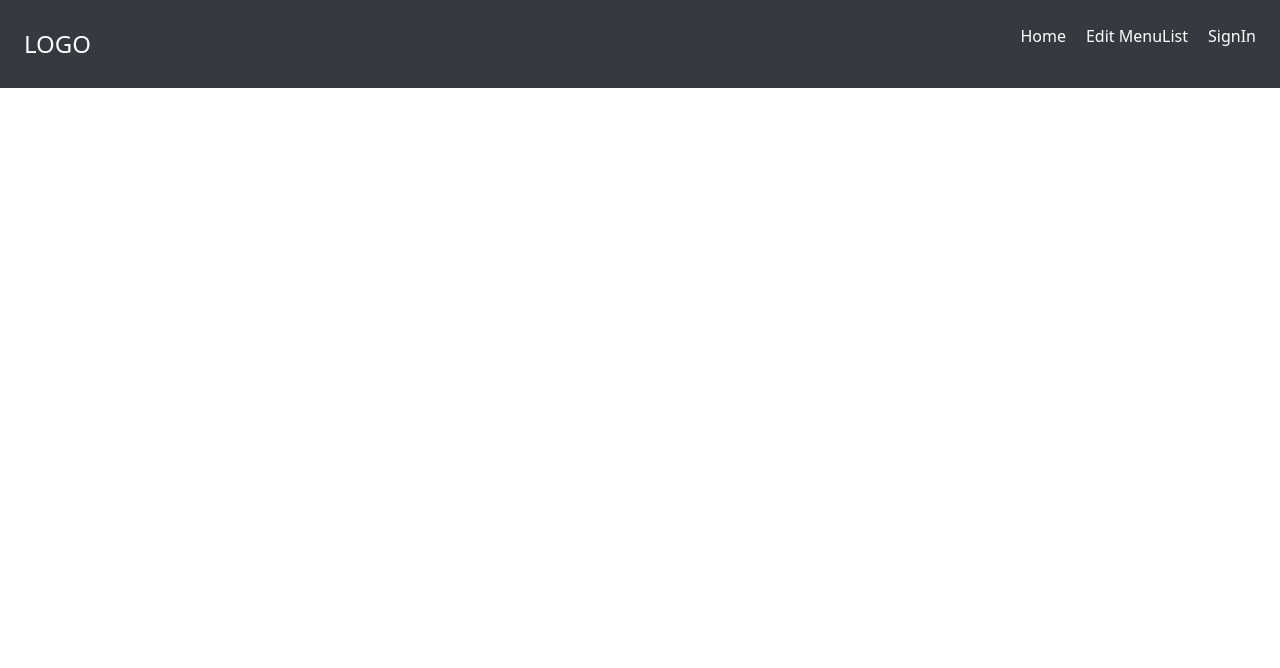
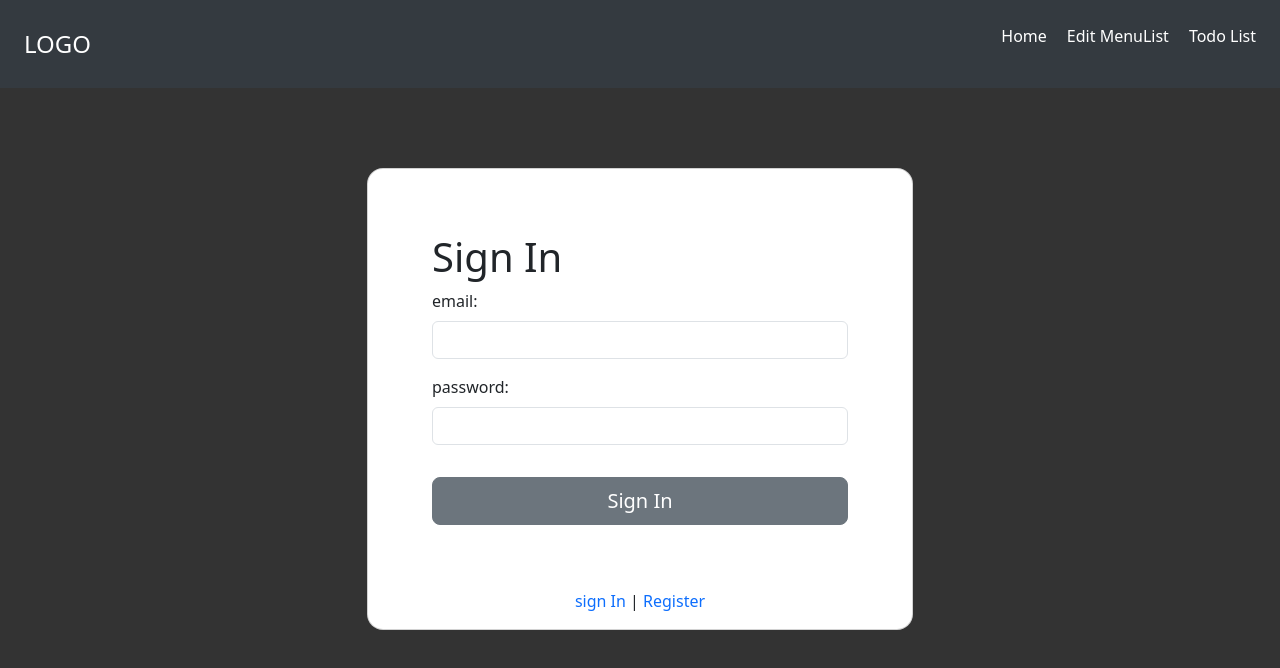
Before and after one commit to kana7777/musical-journey, a Vue app in the folder allmax/: page /todo_list in a window 1280 px wide. Shown: the top 668 px of the page. Built offline with nearby package versions, Linux system fonts and the light colour scheme.

Commit message:
[fix]sign out and todolist html

```diff
--- a/allmax/src/App.vue
+++ b/allmax/src/App.vue
@@ -21,4 +21,46 @@ import Navbar from './components/NavigationBar.vue';
 }
 
 
+.grid-container {
+  background: #333;
+  display: grid;
+  place-items: center;
+  height:100vh;
+  overflow-y: hidden;
+}
+
+.content {
+  text-align: center;
+  color: #ffe;
+}
+/* 捲軸寬度及高度 */
+::-webkit-scrollbar {
+  width: 10px; /*右側捲軸寬度*/
+  height: 10px; /*下方捲軸高度*/
+  border-radius: 50px;
+}
+/* 軌道背景底色 */
+::-webkit-scrollbar-track {
+  background:#333;
+
+}
+
+/* 滑桿顏色 */
+::-webkit-scrollbar-thumb {
+  background: #333;
+}
+/* 滑桿滑鼠滑入時的顏色 */
+::-webkit-scrollbar-thumb:hover {
+  background: #666;
+
+}
+/* 捲軸兩側頂端的按鈕 */
+::-webkit-scrollbar-button {
+  background-color: #333;
+
+}
+/* 捲軸兩側頂端的按鈕滑鼠滑入時的顏色 */
+::-webkit-scrollbar-button:hover {
+  background-color: #666;
+}
 </style>
--- a/allmax/src/components/NavigationBar.vue
+++ b/allmax/src/components/NavigationBar.vue
@@ -14,7 +14,7 @@
       <li><router-link to="/">Home</router-link></li>
       <li><router-link to="/DrinkMenu">Edit MenuList</router-link></li>
 
-      <li><router-link to="/signIn">SignIn</router-link></li>
+      <li><router-link to="/todo_list">Todo List</router-link></li>
     </ul>
   </nav>
 </template>
--- a/allmax/src/router/index.js
+++ b/allmax/src/router/index.js
@@ -18,8 +18,8 @@ const routes = [
             component: () => import('../views/DrinkMenu.vue'),
           },
           {
-            path: '/SignIn',
-            name: 'SignIn',
+            path: '/todo_list',
+            name: 'todo_list',
             component: () => import('../views/SignIn.vue'),
           },
 
--- a/allmax/src/views/HomeP.vue
+++ b/allmax/src/views/HomeP.vue
@@ -8,20 +8,14 @@
 
       <div class="grid-container">
         <div class="content">
+          <div class="text">
+            becky chen
+          </div>
         </div>
       </div>
       </div>
 </template>
 
-<style>
-.grid-container {
-  background: #333;
-  display: grid;
-  place-items: center;
-  height: 100vh;
-}
+<style scoped>
 
-.content {
-  text-align: center;
-}
 </style>
--- a/allmax/src/views/SignIn.vue
+++ b/allmax/src/views/SignIn.vue
@@ -1,15 +1,16 @@
 <script setup>
 import { ref } from "vue";
 import axios from "axios";
-
 const site = "https://todolist-api.hexschool.io";
 
-const isSignUp = ref(false);
+
+const isSignUp = ref(false);//註冊/登入
 const signUpEmail = ref("");
 const signUpPassword = ref("");
 const signUpName = ref("");
 const messageSignUp = ref("");
 const isSignedIn = ref(false); //是否已經登入
+const checkUser = ref("");
 
 const signUp = async () => {
   //收集送出資料
@@ -27,6 +28,7 @@ const signUp = async () => {
     messageSignUp.value = "註冊失敗" + error.message;
   }
 };
+
 //登入
 const emailSignIn = ref("");
 const passwordSignIn = ref("");
@@ -42,6 +44,7 @@ const signIn = async () => {
     const response = await axios.post(`${site}/users/sign_in`, SignInData);
     token.value = response.data.token;
     isSignedIn.value = true;
+    checkUser.value = response.data.nickname;
   } catch (error) {
     token.value = "失敗";
   }
@@ -51,7 +54,6 @@ const signIn = async () => {
 
 const tokenCheck = ref("");
 const messageCheckOut = ref("");
-const checkUser = ref("");
 const checkStatus = ref(false);
 
 const checkOut = async () => {
@@ -70,19 +72,31 @@ const checkOut = async () => {
     checkStatus.value = response.data.status;
     messageCheckOut.value = "驗證成功 UID: " + response.data.uid;
     checkUser.value = response.data.nickname;
+    setTimeout(() => {
+      messageCheckOut.value = "";
+    }, 3000);
+
   } catch (error) {
     messageCheckOut.value = "失敗";
+    setTimeout(() => {
+      messageCheckOut.value = "";
+    }, 3000);
   }
 };
 
 //登出
+const showModal = ref(false);
 const tokenSignOut = ref("");
 const MessageSignOut = ref("");
+const confirmSignOut = () => {
+  signOut();
+  showModal.value = false;
+};
 const signOut = async () => {
   try {
     const response = await axios.post(
       `${site}/users/sign_out`,
-      {},
+      {}, //data
       {
         headers: {
           Authorization: token.value,
@@ -91,6 +105,8 @@ const signOut = async () => {
     );
     if (response.data.status) {
       MessageSignOut.value = response.data.message;
+      isSignedIn.value=false;
+
     } else {
       MessageSignOut.value = "登出失败";
     }
@@ -98,28 +114,18 @@ const signOut = async () => {
     tokenSignOut.value = "登出錯誤: " + error.message;
   }
 };
+
+//TODO LIST
+
+
 </script>
 <template>
   <div class="grid-container">
     <div class="container">
-      <button
-        type="button"
-        class="btn btn-secondary"
-        @click.prevent="signOut"
-        v-if="isSignedIn"
-      >
-        登出
-      </button>
-      <span>{{ MessageSignOut }}</span>
-      <button type="button" class="btn btn-secondary" @click="checkOut" v-if="isSignedIn">
-        驗證UID
-      </button>
-      <div class="text">{{ messageCheckOut }}</div>
-      <div v-if="isSignedIn" class="text">哈囉！！{{ checkUser }}！！早安午安晚安</div>
       <div class="row d-flex justify-content-center">
         <!-- 註冊 -->
         <div></div>
-        <div class="col-md-8 mb-4">
+        <div class="col-md-6 mb-4">
           <div class="card">
             <div class="card-body" v-if="!isSignedIn && isSignUp">
               <h1>Register</h1>
@@ -161,7 +167,39 @@ const signOut = async () => {
             </div>
 
             <div v-else-if="isSignedIn">
-              <h2>歡迎回來！</h2>
+              <div class="card-body">
+                <h2>歡迎回來！</h2>
+                <div v-if="isSignedIn" class="text">哈囉！！{{ checkUser }}！！早安午安晚安</div>
+                <button
+                  type="button"
+                  class="btn btn-secondary"
+                  @click.prevent="showModal = true"
+                  v-if="isSignedIn"> 登出</button>
+
+                <button type="button" class="btn btn-secondary" @click="checkOut" v-if="isSignedIn">
+                  驗證UID
+                </button>
+                <div class="text">{{ messageCheckOut }}</div>
+
+                <!-- list -->
+                <div class="todo-list">
+                  <label for="" class="form-label pe-3">  </label>
+                  <div class="input-group">
+                    <input type="text" class="form-control"   placeholder="enter your ...">
+                    <button type="button" class="btn btn-primary"  >加入</button>
+                  </div>
+                  <hr>
+                  <div class="addcontent">
+                    <ul>
+                      <li>
+
+                      </li>
+                    </ul>
+                  </div>
+                </div>
+              </div>
+
+
             </div>
             <div class="card-body" v-else-if="!isSignUp">
               <h1>Sign In</h1>
@@ -191,7 +229,7 @@ const signOut = async () => {
               >
                 Sign In
               </button>
-              <div class="text">{{ token }}</div>
+              <!-- <div class="text">{{ token }}</div> -->
             </div>
             <div class="switch mb-3 text-center" v-if="!isSignedIn">
               <a href="#" @click.prevent="isSignUp = false"> sign In </a>
@@ -211,6 +249,23 @@ const signOut = async () => {
           >
             {{ isSignUp ? "Sign In" : "JOIN NOW" }}
           </button> -->
+        </div>
+      </div>
+    </div>
+    <div v-if="showModal" class="modal" style="display: block; background-color: rgba(0, 0, 0, 0.5);">
+      <div class="modal-dialog">
+        <div class="modal-content">
+          <div class="modal-header">
+            <h5 class="modal-title">確認登出</h5>
+            <button type="button" class="btn-close" @click="showModal = false"></button>
+          </div>
+          <div class="modal-body">
+            您確定要登出嗎？
+          </div>
+          <div class="modal-footer">
+            <button type="button" class="btn btn-secondary" @click="showModal = false">取消</button>
+            <button type="button" class="btn btn-primary" @click="confirmSignOut">確認</button>
+          </div>
         </div>
       </div>
     </div>
@@ -235,4 +290,16 @@ const signOut = async () => {
 .card {
   border-radius: 16px;
 }
+.toast {
+  background-color: #333;
+  color: white;
+  padding: 16px;
+  border-radius: 8px;
+  opacity: 0.9;
+  transition: opacity 0.5s ease;
+}
+
+.toast-body {
+  font-size: 16px;
+}
 </style>
```
